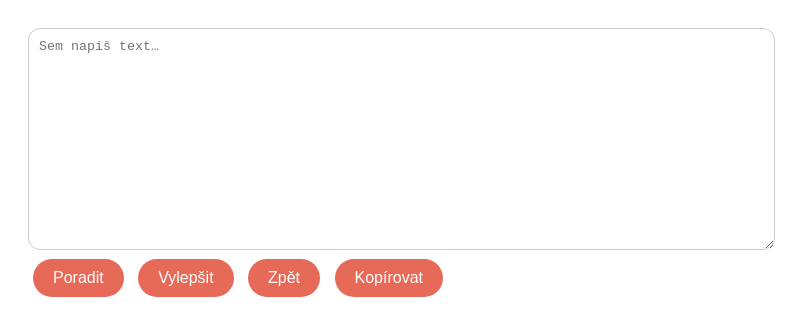
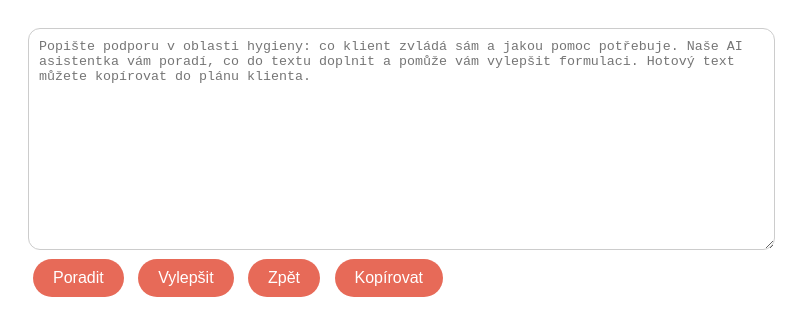
Before and after one commit to JiriSobek/IP-asistentka, a website: page index.html in a window 1280 px wide. Shown: the whole page, without its empty margins (0-810 px from the left). Drawn offline with Linux system fonts and the light colour scheme.

Commit message:
Update index.html

```diff
--- a/index.html
+++ b/index.html
@@ -34,7 +34,7 @@
 <body>
   <!-- nad textovým polem už žádný <h1> -->
 
-  <textarea id="editor" placeholder="Sem napiš text…"></textarea><br>
+  <textarea id="editor" placeholder="Popište podporu v oblasti hygieny: co klient zvládá sám a jakou pomoc potřebuje. Naše AI asistentka vám poradí, co do textu doplnit a pomůže vám vylepšit formulaci. Hotový text můžete kopírovat do plánu klienta."></textarea><br>
 
   <button id="btnAdvice">Poradit</button>
   <button id="btnImprove">Vylepšit</button>
```
